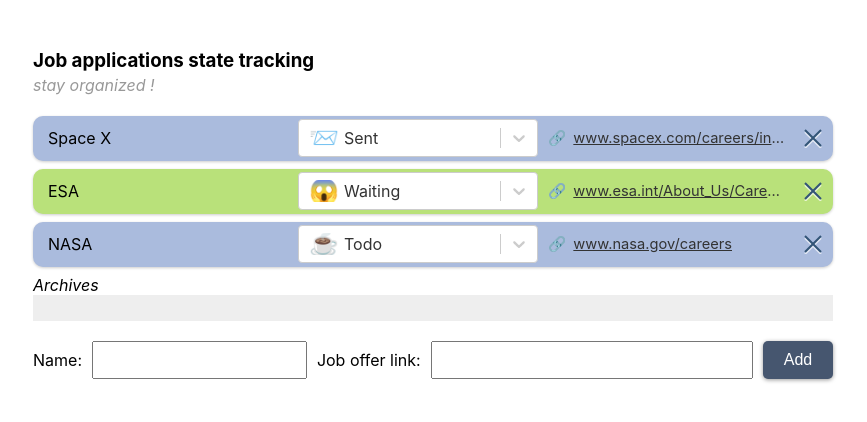
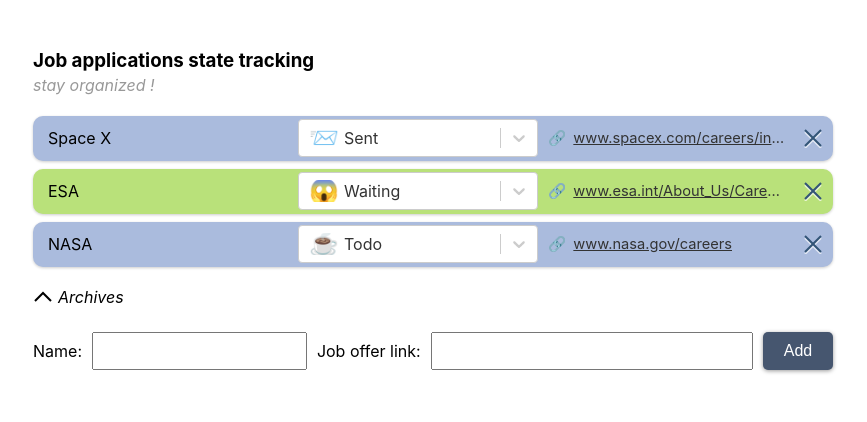
Before and after one commit to PaulDesiles/job-state-tracker, a React (Create React App) app: page / in a window 1280 px wide. Shown: the top 422 px of the page, without its empty margins (207-1074 px from the left). Built offline with nearby package versions, Linux system fonts and the light colour scheme.

Commit message:
collapseable archives

```diff
--- a/package.json
+++ b/package.json
@@ -1,6 +1,6 @@
 {
   "name": "application-tracking",
-  "version": "0.1.0",
+  "version": "0.2.0",
   "private": true,
   "homepage": "https://pauldesiles.github.io/job-state-tracker",
   "dependencies": {
@@ -8,11 +8,13 @@
     "@testing-library/react": "^9.5.0",
     "@testing-library/user-event": "^7.2.1",
     "@types/react-beautiful-dnd": "^13.0.0",
+    "@types/react-collapse": "^5.0.0",
     "@types/react-select": "^3.0.13",
     "@types/react-transition-group": "^4.4.0",
     "@types/uuid": "^8.0.0",
     "react": "^16.13.1",
     "react-beautiful-dnd": "^13.0.0",
+    "react-collapse": "^5.0.1",
     "react-dom": "^16.13.1",
     "react-scripts": "3.4.1",
     "react-select": "^3.1.0",
--- a/src/App.css
+++ b/src/App.css
@@ -103,7 +103,7 @@
 }
 
 .deleteButton::after {
-  content: url(cross.svg);
+  content: url(assets/cross.svg);
 }
 
 
@@ -167,8 +167,32 @@
 }
 
 .archivesZone {
-  min-height: 20px;
   background: #eee;
   padding: 5px;
   padding-bottom: 1px;
+  border-radius: 12px;
 }
+
+.archivesNoContentMessage {
+  margin: 7px 10px;
+  opacity: 0.5;
+  display: block;
+}
+
+.collapseTitle {
+  margin: 20px 0 5px 0;
+  cursor: pointer;
+}
+
+.collapseArrow {
+  margin-right: 5px;
+  transition: transform 0.5s;
+}
+
+.closedArrow {
+  transform: rotateZ(180deg);
+}
+
+.ReactCollapse--collapse {
+  transition: height 500ms;
+}
--- /dev/null
+++ b/src/Components/CollapseTitle.tsx
@@ -0,0 +1,24 @@
+import React, {Component} from 'react';
+
+interface CollapseTitleProps {
+	name: string,
+	isOpened: boolean,
+	toggleOpening: () => void;
+}
+
+
+class CollapseTitle extends Component<CollapseTitleProps> {
+	render() {
+		const arrowClass = 'collapseArrow' + (this.props.isOpened ? '' : ' closedArrow');
+		return (
+			<div className="collapseTitle" onClick={this.props.toggleOpening}>
+				<svg className={arrowClass} xmlns="http://www.w3.org/2000/svg" width="20px" height="12px">
+					<path stroke="#000" fill="none" stroke-width="2" d="M 2,2 L 10,10 18,2" />
+				</svg>
+				<i>{this.props.name}</i>
+			</div>
+		);
+	}
+}
+
+export default CollapseTitle;
--- a/src/Components/Organizer.tsx
+++ b/src/Components/Organizer.tsx
@@ -1,10 +1,12 @@
 import React, {Fragment} from 'react';
-import AddApplication from './AddApplication';
 import {Application, ApplicationData, ApplicationState} from './interfaces';
 import { CSSTransition, TransitionGroup } from 'react-transition-group';
 import { DragDropContext, Droppable, DropResult, DraggableLocation } from 'react-beautiful-dnd';
+import {Collapse} from 'react-collapse';
+import { v4 as uuidv4 } from 'uuid';
 import OrganizerItem from './OrganizerItem';
-import { v4 as uuidv4 } from 'uuid';
+import AddApplication from './AddApplication';
+import CollapseTitle from './CollapseTitle';
 
 const defaultData = [
   {id:'9b1deb4d-3b7d-4bad-9bdd-2b0d7b3dcb6a', name: "Space X", link: "https://www.spacex.com/careers/index.html", state: ApplicationState.Sent},
@@ -17,6 +19,7 @@
 interface OrganizerState {
   applications: Application[];
   archives: Application[];
+  archivesOpened: boolean;
 }
 
 const reorder = (list: Application[], sourceIndex: number, destIndex: number) => {
@@ -68,7 +71,8 @@
 
     this.state = {
       applications: apps,
-      archives
+      archives,
+      archivesOpened: false
     }
 
     this.addApplication = this.addApplication.bind(this);
@@ -76,6 +80,7 @@
     this.changeApplicationState = this.changeApplicationState.bind(this);
     this.updateStoredData = this.updateStoredData.bind(this);
     this.onDragEnd = this.onDragEnd.bind(this);
+    this.toggleArchives = this.toggleArchives.bind(this);
   }
 
   addApplication(data: ApplicationData) {
@@ -173,6 +178,12 @@
     }
   }
 
+  toggleArchives() {
+    this.setState(state => ({
+      archivesOpened: !state.archivesOpened
+    }));
+  }
+
   render() {
 
     return (
@@ -195,7 +206,9 @@
             )}
           </Droppable>
 
-          <i>Archives</i>
+          <CollapseTitle name="Archives" isOpened={this.state.archivesOpened} toggleOpening={this.toggleArchives} />
+
+          <Collapse isOpened={this.state.archivesOpened}>
             <Droppable droppableId="archivesDroppable">
               {(provided, snapshot) => (
                 <div {...provided.droppableProps} ref={provided.innerRef} className="archivesZone">
@@ -208,10 +221,15 @@
                           {...item}
                           />
                     ))}
+
+                    {this.state.archives.length === 0 &&
+                      <i className="archivesNoContentMessage">drop some items here !</i>
+                    }
                   {provided.placeholder}
                 </div>
               )}
             </Droppable>
+          </Collapse>
         </DragDropContext>
 
 
```
Also changed, not shown: src/assets/cross.svg (renamed from src/cross.svg), 1 other file (tests, documents, lock files or other folders). Lines whose indentation alone changed are shown as unchanged.
